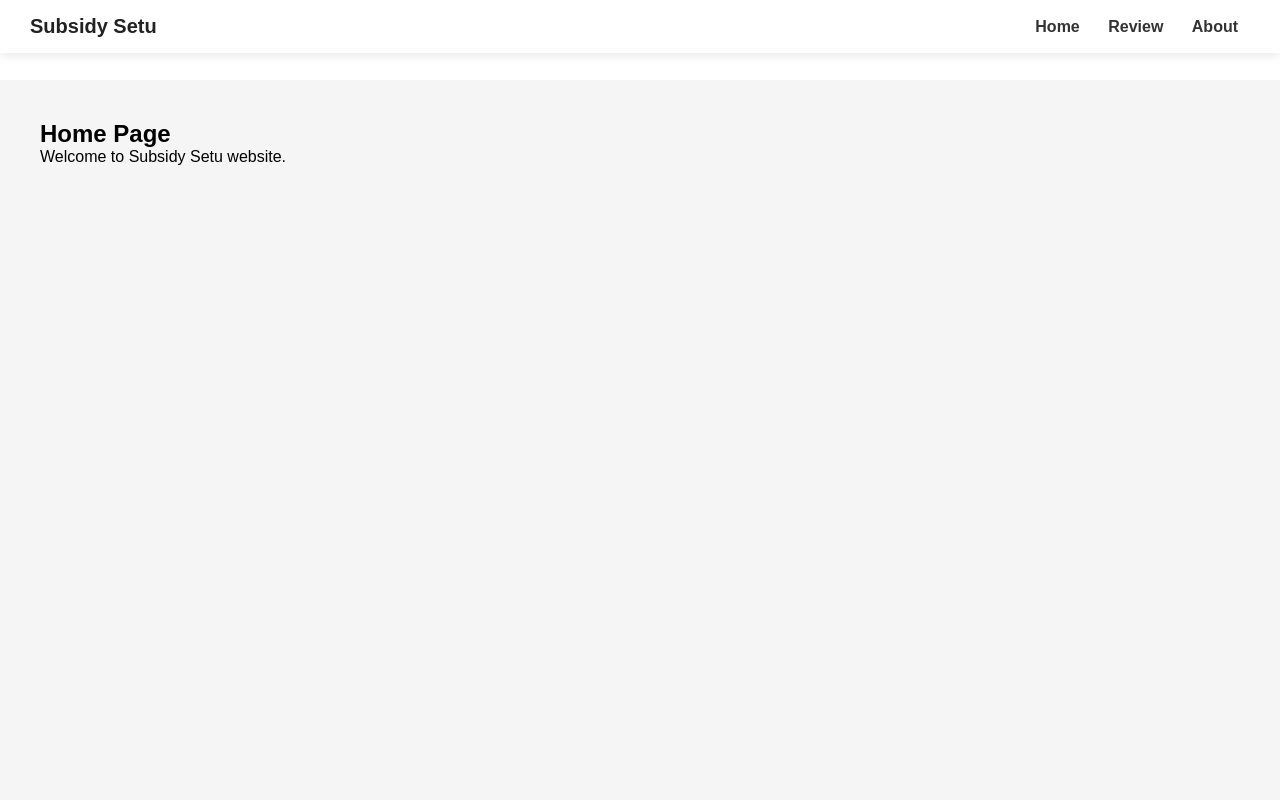
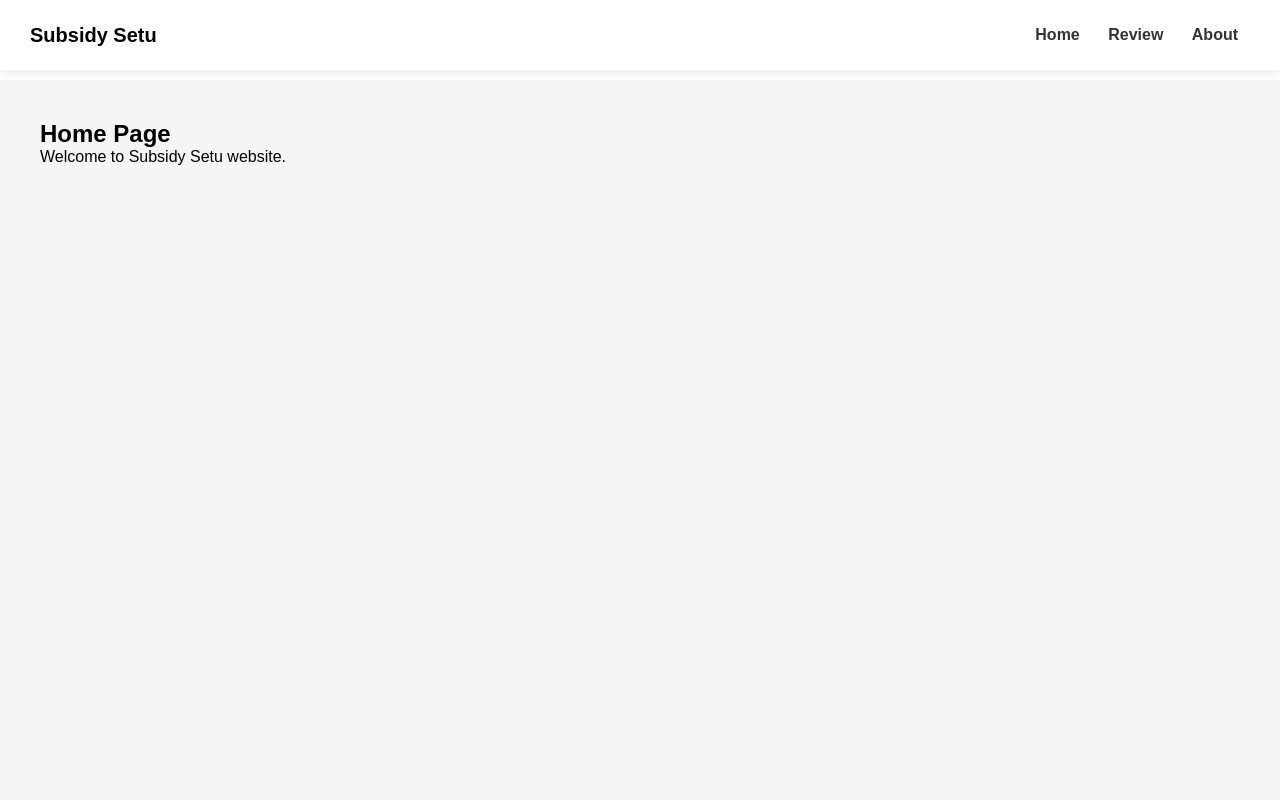
Before and after one commit to ROHIT64250R/SubsidySetu, a React (Vite) app in the folder subsidy-mantra/: page / in a window 1280 px wide. Shown: the top 800 px of the page. Built offline with nearby package versions, Linux system fonts and the light colour scheme.

Commit message:
Update index.css

```diff
--- a/subsidy-mantra/src/index.css
+++ b/subsidy-mantra/src/index.css
@@ -12,37 +12,38 @@ header {
   top: 0;
   left: 0;
   width: 100%;
+  height: 70px;
+
   background: #ffffff;
   box-shadow: 0 2px 10px rgba(0,0,0,0.1);
-  z-index: 9999;
 
   display: flex;
   justify-content: space-between;
   align-items: center;
-  padding: 15px 30px;
+
+  padding: 0 30px;
+  z-index: 9999;
 }
 
 /* LOGO */
 .logo {
   font-size: 20px;
   font-weight: bold;
-  color: #222;
 }
 
-/* NAVIGATION */
+/* NAV LINKS */
 nav a {
   margin: 0 12px;
   text-decoration: none;
   color: #333;
   font-weight: 600;
-  cursor: pointer;
 }
 
 nav a:hover {
   color: #007bff;
 }
 
-/* BODY OFFSET (IMPORTANT FIX) */
+/* BODY OFFSET (IMPORTANT) */
 body {
   padding-top: 80px;
   scroll-behavior: smooth;
@@ -66,14 +67,3 @@ section {
 #about {
   background: #fff3e8;
 }
-
-/* BUTTON */
-.btn {
-  display: inline-block;
-  margin-top: 20px;
-  padding: 10px 20px;
-  background: #007bff;
-  color: white;
-  border-radius: 6px;
-  text-decoration: none;
-}
```
